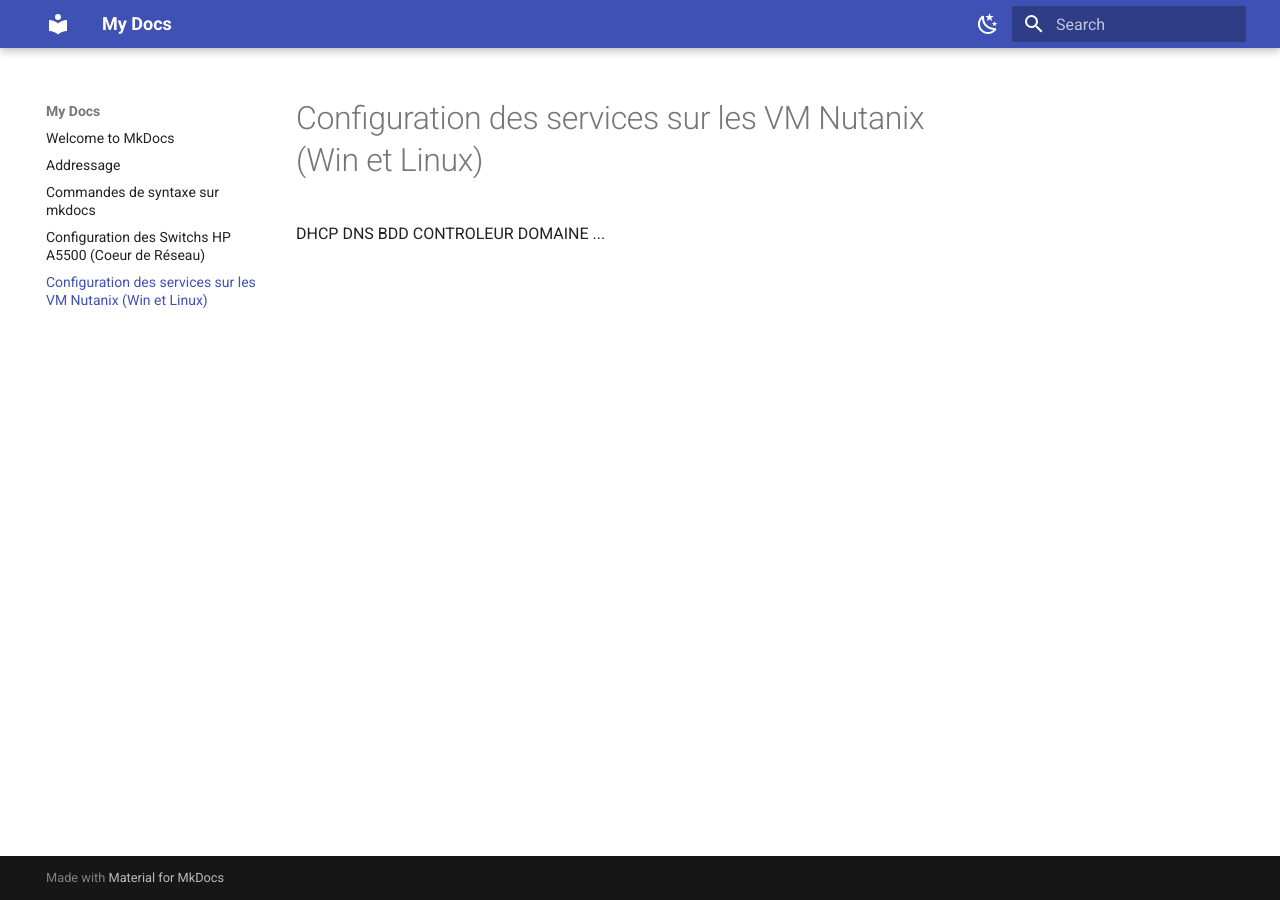
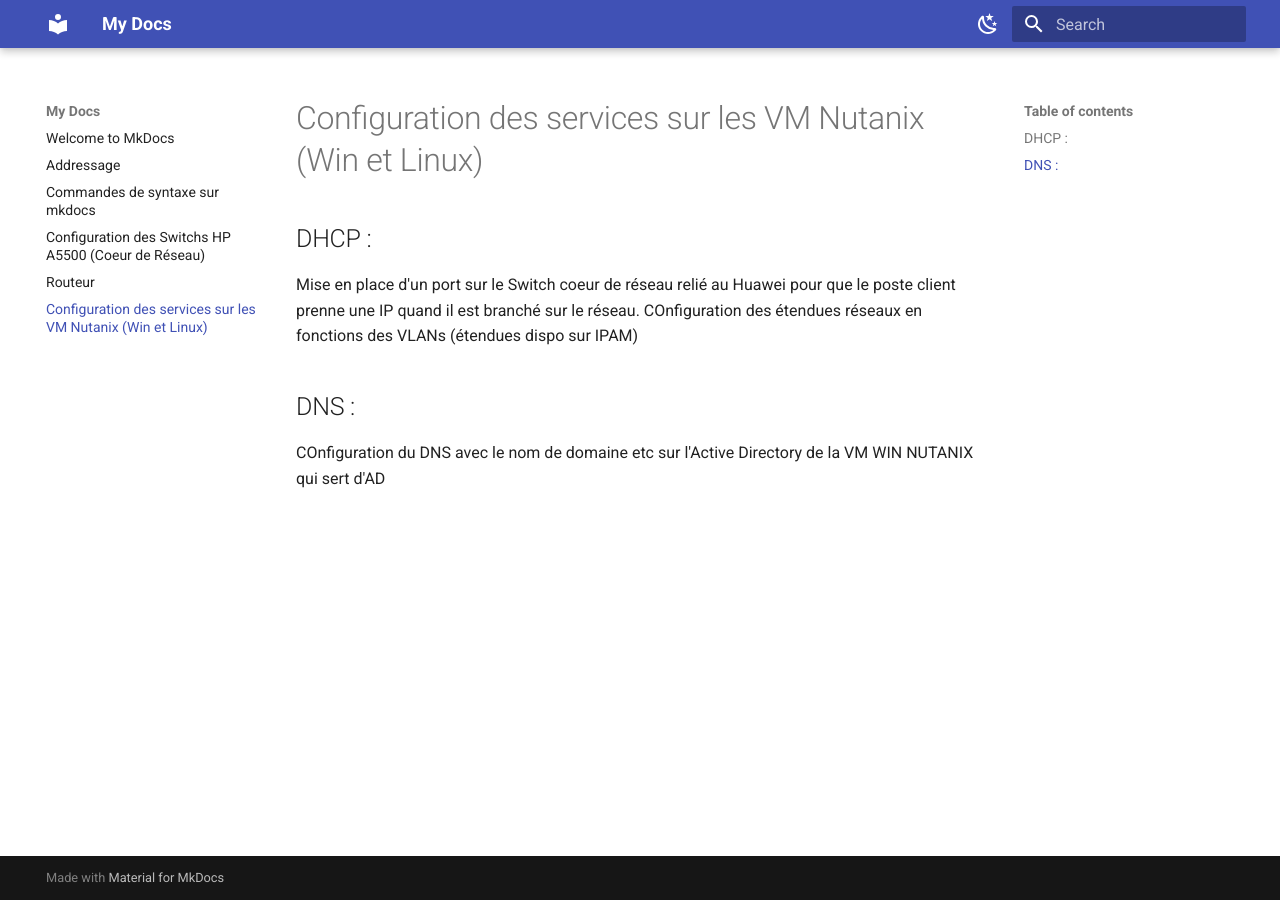
Before and after one commit to Sym-0ne/LaPaillasse, an MkDocs documentation site: the page built from docs/services.md, in a window 1280 px wide. Built offline with MkDocs 1.6.1 and Material for MkDocs 9.7.7, drawn with Linux system fonts in a browser that asks for light colours.

Commit message:
Modif doc

```diff
--- a/docs/services.md
+++ b/docs/services.md
@@ -1,7 +1,10 @@
 # Configuration des services sur les VM Nutanix (Win et Linux)
 
-DHCP
-DNS
-BDD
-CONTROLEUR DOMAINE
-...
+## DHCP :
+
+Mise en place d'un port sur le Switch coeur de réseau relié au Huawei pour que le poste client prenne une IP quand il est branché sur le réseau.
+COnfiguration des étendues réseaux en fonctions des VLANs (étendues dispo sur IPAM)
+
+## DNS :
+
+COnfiguration du DNS avec le nom de domaine etc sur l'Active Directory de la VM WIN NUTANIX qui sert d'AD
```
Also changed, not shown: docs/routeur.md (added).
